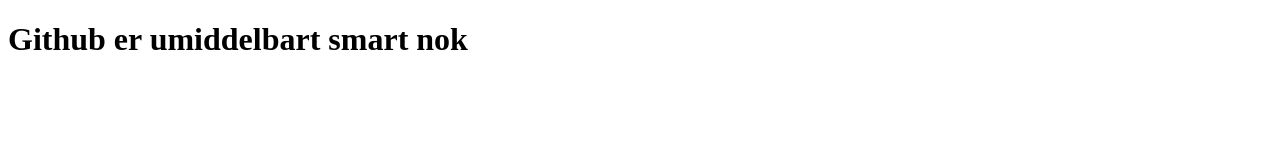
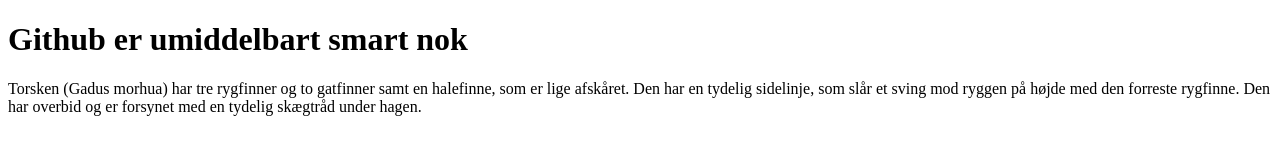
Before and after one commit to crgr24091/first-github, a plain HTML site: page index.html in a window 1280 px wide. Drawn offline with Linux system fonts and the light colour scheme.

Commit message:
Update index.html

```diff
--- a/index.html
+++ b/index.html
@@ -7,6 +7,7 @@
 
     <body>
         <h1> Github er umiddelbart smart nok </h1>
+        <p> Torsken (Gadus morhua) har tre rygfinner og to gatfinner samt en halefinne, som er lige afskåret. Den har en tydelig sidelinje, som slår et sving mod ryggen på højde med den forreste rygfinne. Den har overbid og er forsynet med en tydelig skægtråd under hagen. </p>
 
     </body>
 </html>
```
